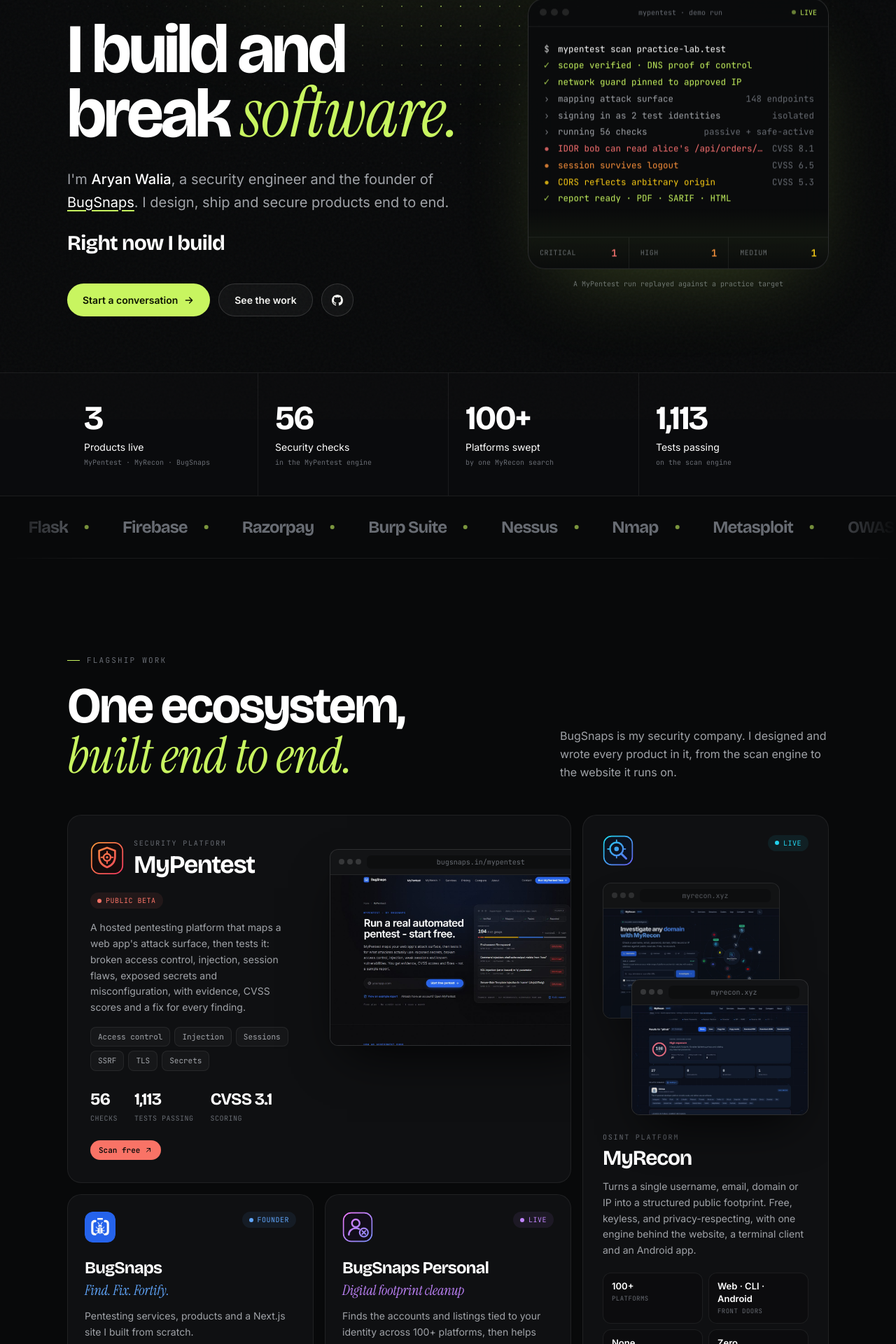
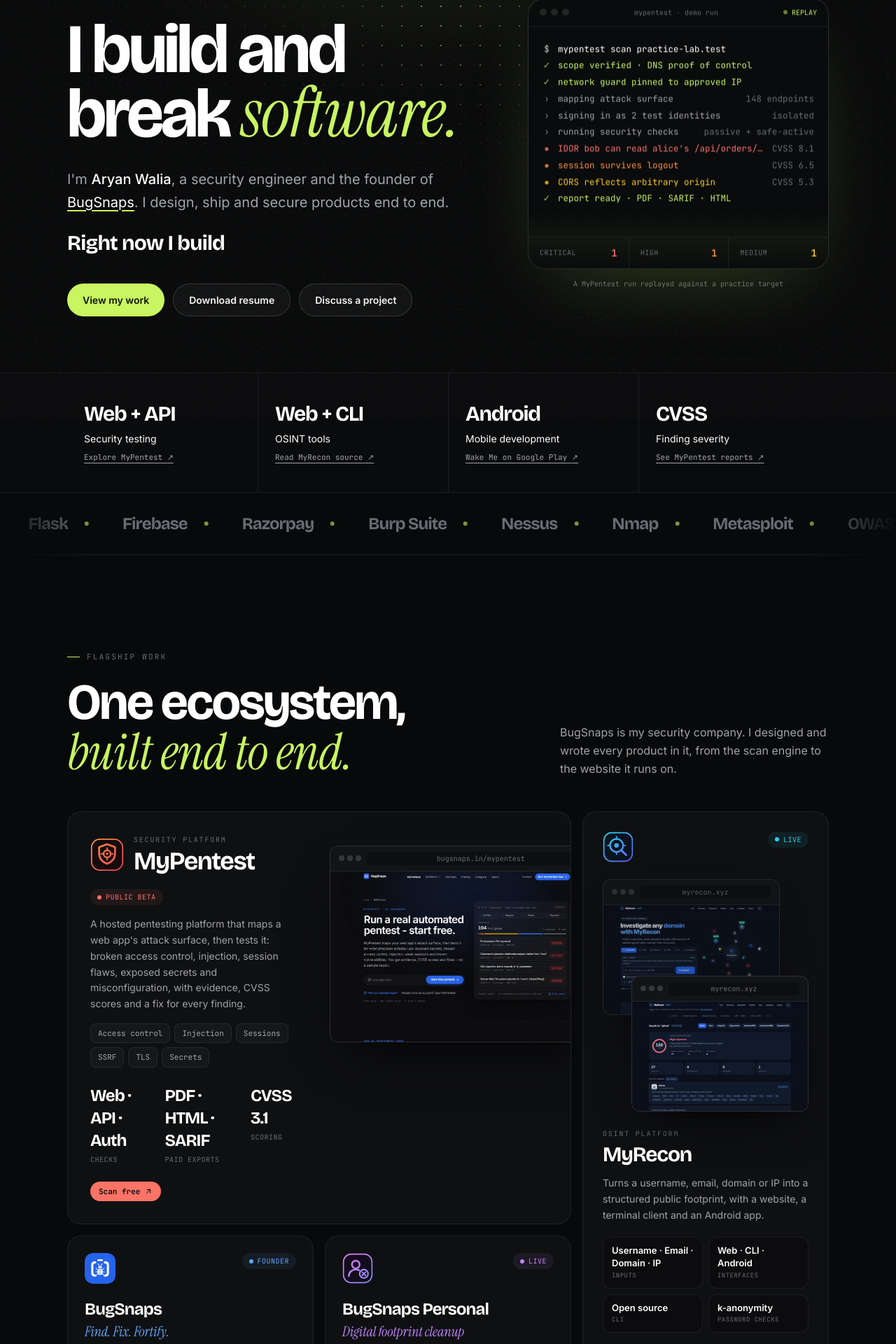
Before and after one commit to 4ryanwaliaa/Aryan_Walia, a Next.js app: page /Aryan_Walia/ in a window 1280 px wide. Shown: the part 201-2121 px from the top of the page at 70% size. Built offline with nearby package versions, Linux system fonts and the light colour scheme.

Commit message:
Add portfolio case studies and accessibility improvements

```diff
--- /dev/null
+++ b/components/CaseStudies.js
@@ -0,0 +1,100 @@
+import Image from 'next/image';
+import mypentestReport from '../public/shots/mypentest-report.jpg';
+import myreconSearch from '../public/shots/myrecon.jpg';
+
+const studies = [
+  {
+    name: 'MyPentest',
+    category: 'Automated security testing',
+    accent: '#f97366',
+    image: mypentestReport,
+    imageAlt: 'MyPentest example security report',
+    caption: 'Example report from a deliberately vulnerable test application',
+    problem: 'Teams need a practical way to find security issues in their own web applications and understand what to fix.',
+    role: 'I built the scanning engine and the hosted product, from assessment setup through reporting.',
+    decision: 'Require proof of domain control before a scan, then pair findings with evidence and remediation guidance.',
+    result: 'The public example report shows an assessment of a deliberately vulnerable test app, with findings and suggested fixes.',
+    links: [
+      { label: 'Explore the example report', url: 'https://bugsnaps.in/mypentest/example-report' },
+      { label: 'Visit MyPentest', url: 'https://bugsnaps.in/mypentest' },
+    ],
+  },
+  {
+    name: 'MyRecon',
+    category: 'Open-source intelligence',
+    accent: '#22d3ee',
+    image: myreconSearch,
+    imageAlt: 'MyRecon public footprint search results',
+    caption: 'MyRecon search results',
+    problem: 'A digital footprint is scattered across platforms and public sources, making it difficult to investigate in one place.',
+    role: 'I built the search services and the interfaces for exploring public identity and infrastructure signals.',
+    decision: 'Share lookup services between the API and CLI, and label inconclusive username checks as unknown rather than claiming a match.',
+    result: 'The open-source repository includes a web interface, API and CLI, with setup instructions and code available to inspect.',
+    links: [
+      { label: 'Explore the source', url: 'https://github.com/4ryanwalia/Myrecon' },
+      { label: 'Visit MyRecon', url: 'https://myrecon.xyz' },
+    ],
+  },
+];
+
+export default function CaseStudies() {
+  return (
+    <section id="case-studies" className="scroll-mt-24 pb-24 md:pb-32" aria-labelledby="case-studies-title">
+      <div className="mb-10">
+        <span className="eyebrow">A closer look</span>
+        <h2 id="case-studies-title" className="display text-4xl md:text-6xl mt-5 text-white">
+          From problem to <span className="serif text-[var(--accent)]">product.</span>
+        </h2>
+        <p className="text-[var(--text-dim)] leading-relaxed mt-5 max-w-2xl">
+          Two projects, the decisions behind them, and the work you can explore for yourself.
+        </p>
+      </div>
+
+      <div className="space-y-5">
+        {studies.map((study) => (
+          <article key={study.name} className="card overflow-hidden">
+            <div className="grid lg:grid-cols-2">
+              <div className="p-6 md:p-8 lg:p-10">
+                <p className="mono text-[10px] uppercase tracking-[0.18em]" style={{ color: study.accent }}>{study.category}</p>
+                <h3 className="display text-3xl md:text-4xl text-white mt-2">{study.name}</h3>
+                <dl className="space-y-4 mt-7">
+                  {[
+                    ['The problem', study.problem],
+                    ['My role', study.role],
+                    ['Key decision', study.decision],
+                    ['Result', study.result],
+                  ].map(([label, detail]) => (
+                    <div key={label}>
+                      <dt className="mono text-[10px] uppercase tracking-[0.14em] text-white">{label}</dt>
+                      <dd className="text-[var(--text-dim)] text-sm leading-relaxed mt-1">{detail}</dd>
+                    </div>
+                  ))}
+                </dl>
+                <div className="flex flex-wrap gap-3 mt-7">
+                  {study.links.map((link, index) => (
+                    <a
+                      key={link.url}
+                      href={link.url}
+                      target="_blank"
+                      rel="noopener noreferrer"
+                      className={`btn ${index === 0 ? '' : 'btn-ghost'} text-sm`}
+                      style={index === 0 ? { background: study.accent, color: '#0a0a0a' } : undefined}
+                    >
+                      {link.label} <span aria-hidden="true">↗</span>
+                    </a>
+                  ))}
+                </div>
+              </div>
+              <figure className="p-6 md:p-8 lg:p-10 bg-black/20 border-t lg:border-t-0 lg:border-l border-[var(--line)] flex flex-col justify-center">
+                <div className="rounded-xl overflow-hidden border border-[var(--line-strong)] bg-[#0b0c0e] shadow-[0_30px_70px_-25px_rgba(0,0,0,0.9)]">
+                  <Image src={study.image} alt={study.imageAlt} sizes="(min-width: 1024px) 500px, 100vw" className="w-full h-auto block" />
+                </div>
+                <figcaption className="mono text-[11px] text-[var(--text-faint)] mt-3">{study.caption}</figcaption>
+              </figure>
+            </div>
+          </article>
+        ))}
+      </div>
+    </section>
+  );
+}
--- a/components/Sections.js
+++ b/components/Sections.js
@@ -243,33 +243,38 @@
               <span className="serif text-[var(--accent)]">in mind?</span>
             </h2>
             <p className="text-[var(--text-dim)] leading-relaxed mt-6 max-w-md">
-              Tell me what you&apos;re working on. I usually reply within a day.
+              Tell me what you&apos;re working on, or get in touch about a role.
             </p>
           </div>
 
           <div className="lg:col-span-5">
-            <p className="mono text-[11px] uppercase tracking-[0.2em] text-[var(--text-faint)] mb-3">I&apos;m interested in</p>
-            <div className="flex flex-wrap gap-2" role="radiogroup" aria-label="What are you interested in?">
+            <fieldset>
+              <legend className="mono text-[11px] uppercase tracking-[0.2em] text-[var(--text-faint)] mb-3">I&apos;m interested in</legend>
+              <div className="flex flex-wrap gap-2">
                 {contactTopics.map((t) => {
                   const on = t.id === topic;
                   return (
-                  <button
-                    key={t.id}
-                    type="button"
-                    role="radio"
-                    aria-checked={on}
-                    onClick={() => setTopic(t.id)}
-                    className={`text-sm px-4 py-2 rounded-full border transition-all duration-200 ${
+                    <label key={t.id} className="cursor-pointer">
+                      <input
+                        type="radio"
+                        name="contact-topic"
+                        value={t.id}
+                        checked={on}
+                        onChange={() => setTopic(t.id)}
+                        className="peer sr-only"
+                      />
+                      <span className={`inline-block text-sm px-4 py-2 rounded-full border transition-all duration-200 peer-focus-visible:outline peer-focus-visible:outline-2 peer-focus-visible:outline-offset-2 peer-focus-visible:outline-[var(--accent)] ${
                         on
                           ? 'bg-[var(--accent)] text-[var(--accent-ink)] border-transparent font-semibold'
                           : 'border-[var(--line-strong)] text-[var(--text-dim)] hover:text-white hover:border-white/30'
-                    }`}
-                  >
+                      }`}>
                         {t.label}
-                  </button>
+                      </span>
+                    </label>
                   );
                 })}
               </div>
+            </fieldset>
 
             <a href={mailto} className="btn btn-primary w-full justify-center mt-6 py-4 text-[15px]">
               Start the conversation
--- a/components/portfolioData.js
+++ b/components/portfolioData.js
@@ -19,10 +19,10 @@
 export const heroWords = ['pentest engines', 'web platforms', 'OSINT tools', 'Android apps', 'AI models'];
 
 export const stats = [
-  { value: 3, suffix: '', label: 'Products live', sub: 'MyPentest · MyRecon · BugSnaps' },
-  { value: 56, suffix: '', label: 'Security checks', sub: 'in the MyPentest engine' },
-  { value: 100, suffix: '+', label: 'Platforms swept', sub: 'by one MyRecon search' },
-  { value: 1113, suffix: '', label: 'Tests passing', sub: 'on the scan engine' },
+  { value: 'Web + API', label: 'Security testing', sub: 'Explore MyPentest', href: 'https://bugsnaps.in/mypentest' },
+  { value: 'Web + CLI', label: 'OSINT tools', sub: 'Read MyRecon source', href: 'https://github.com/4ryanwalia/Myrecon' },
+  { value: 'Android', label: 'Mobile development', sub: 'Wake Me on Google Play', href: 'https://play.google.com/store/apps/details?id=makeme.aryan.makeme' },
+  { value: 'CVSS', label: 'Finding severity', sub: 'See MyPentest reports', href: 'https://bugsnaps.in/mypentest' },
 ];
 
 /* ─── PROJECTS ───
@@ -43,8 +43,8 @@
     status: 'PUBLIC BETA',
     tech: ['Python', 'Flask', 'Next.js', 'TypeScript', 'Firebase', 'Razorpay', 'SARIF'],
     metrics: [
-      { k: 'Checks', v: '56' },
-      { k: 'Tests passing', v: '1,113' },
+      { k: 'Checks', v: 'Web · API · Auth' },
+      { k: 'Paid exports', v: 'PDF · HTML · SARIF' },
       { k: 'Scoring', v: 'CVSS 3.1' },
       { k: 'Plans', v: 'Free to Operator' },
     ],
@@ -65,7 +65,7 @@
     name: 'MyRecon',
     tagline: 'OSINT intelligence platform',
     blurb:
-      'Turns a single username, email, domain or IP into a structured public footprint. Free, keyless, and privacy-respecting, with one engine behind the website, a terminal client and an Android app.',
+      'Turns a username, email, domain or IP into a structured public footprint, with a website, a terminal client and an Android app.',
     accent: '#22d3ee',
     logo: '/myrecon-logo.svg',
     live: 'https://myrecon.xyz',
@@ -76,13 +76,13 @@
     status: 'LIVE',
     tech: ['Python', 'Flask', 'JavaScript', 'REST APIs', 'Vercel', 'Render', 'Kotlin'],
     metrics: [
-      { k: 'Platforms', v: '100+' },
-      { k: 'Front doors', v: 'Web · CLI · Android' },
-      { k: 'API keys needed', v: 'None' },
-      { k: 'Server storage', v: 'Zero' },
+      { k: 'Inputs', v: 'Username · Email · Domain · IP' },
+      { k: 'Interfaces', v: 'Web · CLI · Android' },
+      { k: 'CLI', v: 'Open source' },
+      { k: 'Password checks', v: 'k-anonymity' },
     ],
     highlights: [
-      'Username search across 100+ platforms in parallel, with per-platform validators that report what was checked, what was rejected and why',
+      'Username searches across multiple platforms, with per-platform validators that report what was checked, what was rejected and why',
       'Identity correlation that clusters accounts sharing a handle and gives each cluster a 0 to 100 confidence score with the reasons behind it',
       'Email intelligence: provider and deliverability analysis, disposable detection, linked accounts and named breach exposure',
       'Password-exposure checks with k-anonymity: hashed in the browser, only five hash characters ever leave the device',
@@ -127,14 +127,14 @@
     name: 'BugSnaps Personal',
     tagline: 'Digital footprint cleanup',
     blurb:
-      'Finds the accounts and listings tied to your identity across 100+ platforms, then helps you delete them. Consent-first, official deletion flows only.',
+      'Helps find accounts and listings tied to your identity, then supports their removal through official deletion flows.',
     accent: '#c084fc',
     live: 'https://bugsnaps.in/personal',
     liveLabel: 'Open BugSnaps Personal',
     status: 'LIVE',
     tech: ['MyRecon engine', 'Next.js', 'Privacy'],
     metrics: [
-      { k: 'Coverage', v: '100+ platforms' },
+      { k: 'Coverage', v: 'Accounts · listings' },
       { k: 'First scan', v: 'Free' },
       { k: 'Approach', v: 'Consent-first' },
       { k: 'Method', v: 'Official flows' },
--- a/pages/_app.js
+++ b/pages/_app.js
@@ -1,5 +1,6 @@
 import "@/styles/globals.css";
+import { MotionConfig } from "framer-motion";
 
 export default function App({ Component, pageProps }) {
-  return <Component {...pageProps} />;
+  return <MotionConfig reducedMotion="user"><Component {...pageProps} /></MotionConfig>;
 }
--- a/pages/index.js
+++ b/pages/index.js
@@ -1,8 +1,8 @@
 import Head from 'next/head';
 import Link from 'next/link';
 import React, { useState, useEffect, useRef } from 'react';
-import { motion, AnimatePresence, useInView } from 'framer-motion';
-import Work, { GithubIcon } from '../components/ProjectExplorer';
+import { motion, AnimatePresence, useReducedMotion } from 'framer-motion';
+import Work from '../components/ProjectExplorer';
 import { Capabilities, Journey, Contact } from '../components/Sections';
 import { profile, stats, heroWords, capabilities } from '../components/portfolioData';
 
@@ -23,7 +23,7 @@
   { t: 'ok', s: 'network guard pinned to approved IP' },
   { t: 'run', s: 'mapping attack surface', r: '148 endpoints' },
   { t: 'run', s: 'signing in as 2 test identities', r: 'isolated' },
-  { t: 'run', s: 'running 56 checks', r: 'passive + safe-active' },
+  { t: 'run', s: 'running security checks', r: 'passive + safe-active' },
   { t: 'crit', s: 'IDOR  bob can read alice\'s /api/orders/{id}', r: 'CVSS 8.1' },
   { t: 'high', s: 'session survives logout', r: 'CVSS 6.5' },
   { t: 'med', s: 'CORS reflects arbitrary origin', r: 'CVSS 5.3' },
@@ -43,14 +43,17 @@
 function ScanConsole() {
   /* Starts part-way through the run so the first thing a visitor sees is a working scan, not an empty box. */
   const [shown, setShown] = useState(6);
+  const reduceMotion = useReducedMotion();
+  const visibleLines = reduceMotion ? CONSOLE.length : shown;
 
   useEffect(() => {
+    if (reduceMotion) return;
     const t = setTimeout(
       () => setShown((n) => (n >= CONSOLE.length + 3 ? 6 : n + 1)),
       shown >= CONSOLE.length ? 1400 : 650
     );
     return () => clearTimeout(t);
-  }, [shown]);
+  }, [shown, reduceMotion]);
 
   return (
     <div className="relative rounded-3xl border border-[var(--line-strong)] bg-[#0b0c0d]/90 backdrop-blur-xl shadow-[0_40px_120px_-40px_rgba(200,245,96,0.25)] overflow-hidden">
@@ -65,12 +68,12 @@
         <span className="mono text-[10px] text-[var(--text-faint)]">mypentest · demo run</span>
         <span className="mono text-[10px] text-[var(--accent)] flex items-center gap-1.5">
           <span className="w-1.5 h-1.5 rounded-full bg-[var(--accent)] animate-pulse" />
-          LIVE
+          REPLAY
         </span>
       </div>
 
       <div className="p-4 md:p-5 mono text-[11.5px] md:text-[12.5px] leading-[1.9] min-h-[300px]">
-        {CONSOLE.slice(0, Math.min(shown, CONSOLE.length)).map((l, i) => (
+        {CONSOLE.slice(0, Math.min(visibleLines, CONSOLE.length)).map((l, i) => (
           <motion.div
             key={i}
             initial={{ opacity: 0, x: -6 }}
@@ -83,7 +86,7 @@
             {l.r && <span className="text-[var(--text-faint)] flex-shrink-0 hidden sm:inline">{l.r}</span>}
           </motion.div>
         ))}
-        {shown < CONSOLE.length && (
+        {visibleLines < CONSOLE.length && (
           <div className="flex items-center gap-2.5">
             <span className="w-3" />
             <span className="inline-block w-[7px] h-[14px] bg-[var(--accent)] animate-blink" />
@@ -93,9 +96,9 @@
 
       <div className="grid grid-cols-3 border-t border-[var(--line)] mono text-[10px]">
         {[
-          ['critical', '#f87171', shown > 6 ? 1 : 0],
-          ['high', '#fb923c', shown > 7 ? 1 : 0],
-          ['medium', '#facc15', shown > 8 ? 1 : 0],
+          ['critical', '#f87171', visibleLines > 6 ? 1 : 0],
+          ['high', '#fb923c', visibleLines > 7 ? 1 : 0],
+          ['medium', '#facc15', visibleLines > 8 ? 1 : 0],
         ].map(([k, c, v]) => (
           <div key={k} className="px-4 py-3 border-l first:border-l-0 border-[var(--line)] flex items-center justify-between">
             <span className="text-[var(--text-faint)] uppercase tracking-wider">{k}</span>
@@ -111,10 +114,14 @@
 
 function RotatingWord() {
   const [i, setI] = useState(0);
+  const reduceMotion = useReducedMotion();
   useEffect(() => {
+    if (reduceMotion) return;
     const t = setInterval(() => setI((n) => (n + 1) % heroWords.length), 2200);
     return () => clearInterval(t);
-  }, []);
+  }, [reduceMotion]);
+
+  if (reduceMotion) return <span className="serif text-[var(--accent)]">{heroWords[0]}</span>;
 
   return (
     <span className="relative inline-flex h-[1.35em] overflow-hidden align-bottom -mb-[0.2em]">
@@ -130,33 +137,6 @@
           {heroWords[i]}
         </motion.span>
       </AnimatePresence>
-    </span>
-  );
-}
-
-function Counter({ value, suffix }) {
-  const ref = useRef(null);
-  const inView = useInView(ref, { once: true });
-  const [n, setN] = useState(0);
-
-  useEffect(() => {
-    if (!inView) return;
-    const start = performance.now();
-    const dur = 1400;
-    let raf;
-    const step = (now) => {
-      const p = Math.max(0, Math.min((now - start) / dur, 1));
-      setN(Math.round(value * (1 - Math.pow(1 - p, 3))));
-      if (p < 1) raf = requestAnimationFrame(step);
-    };
-    raf = requestAnimationFrame(step);
-    return () => cancelAnimationFrame(raf);
-  }, [inView, value]);
-
-  return (
-    <span ref={ref}>
-      {n.toLocaleString('en-IN')}
-      {suffix}
     </span>
   );
 }
@@ -308,7 +288,7 @@
                     <span className="animate-ping absolute inline-flex h-full w-full rounded-full bg-[var(--accent)] opacity-75" />
                     <span className="relative inline-flex rounded-full h-2 w-2 bg-[var(--accent)]" />
                   </span>
-                  <span className="text-[13px] text-[var(--text-dim)]">Available for new work</span>
+                  <span className="text-[13px] text-[var(--text-dim)]">Security engineer · Product builder</span>
                 </motion.div>
 
                 <motion.h1
@@ -350,18 +330,9 @@
                   transition={{ duration: 0.6, delay: 0.4, ease: EASE }}
                   className="flex flex-wrap gap-3 mt-10"
                 >
-                  <a href="#contact" className="btn btn-primary">
-                    Start a conversation
-                    <svg className="w-4 h-4" fill="none" stroke="currentColor" strokeWidth={2} viewBox="0 0 24 24" aria-hidden="true">
-                      <path strokeLinecap="round" strokeLinejoin="round" d="M5 12h14m-6-6l6 6-6 6" />
-                    </svg>
-                  </a>
-                  <a href="#ecosystem" className="btn btn-ghost">
-                    See the work
-                  </a>
-                  <a href={profile.github} target="_blank" rel="noopener noreferrer" className="btn btn-ghost px-3.5" aria-label="GitHub">
-                    <GithubIcon />
-                  </a>
+                  <a href="#ecosystem" className="btn btn-primary">View my work</a>
+                  <a href="./Aryan_Walia.pdf" download="Aryan_Walia_Resume.pdf" className="btn btn-ghost">Download resume</a>
+                  <a href="#contact" className="btn btn-ghost">Discuss a project</a>
                 </motion.div>
               </div>
 
@@ -392,11 +363,9 @@
                   i < 2 ? 'border-b md:border-b-0' : ''
                 } ${i % 2 === 1 ? 'pl-5' : ''}`}
               >
-                <div className="display text-4xl md:text-5xl text-white">
-                  <Counter value={s.value} suffix={s.suffix} />
-                </div>
+                <div className="display text-2xl md:text-3xl text-white">{s.value}</div>
                 <div className="text-sm text-white mt-2">{s.label}</div>
-                <div className="mono text-[10px] text-[var(--text-faint)] mt-1">{s.sub}</div>
+                <a href={s.href} target="_blank" rel="noopener noreferrer" className="inline-block mono text-[11px] text-[var(--text-dim)] hover:text-[var(--accent)] underline underline-offset-4 mt-2">{s.sub} <span aria-hidden="true">↗</span></a>
               </div>
             ))}
           </div>
```
Also changed, not shown: components/ProjectExplorer.js (+41 -3 lines), 1 other file (tests, documents, lock files or other folders). Lines whose indentation alone changed are shown as unchanged.
